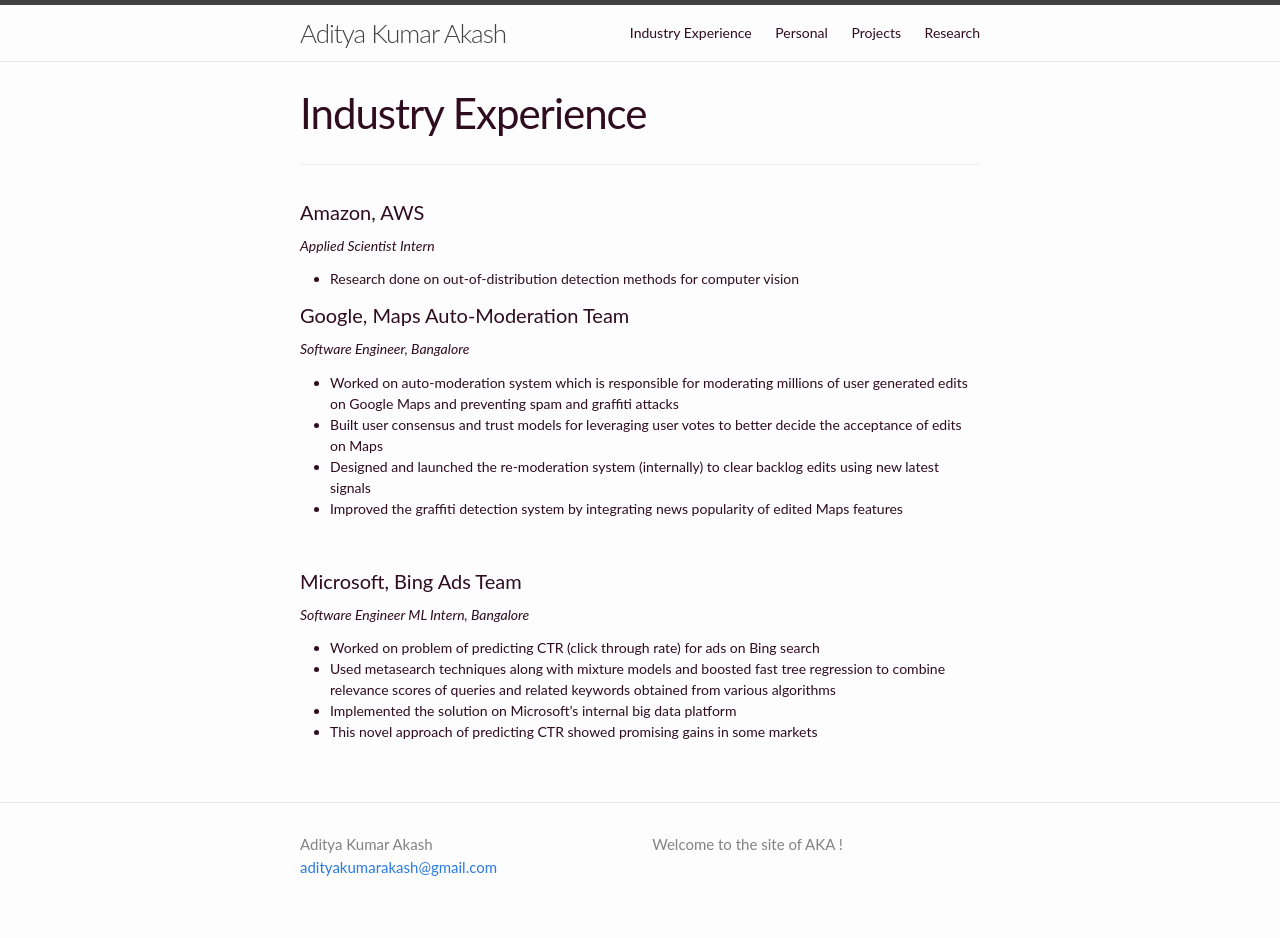
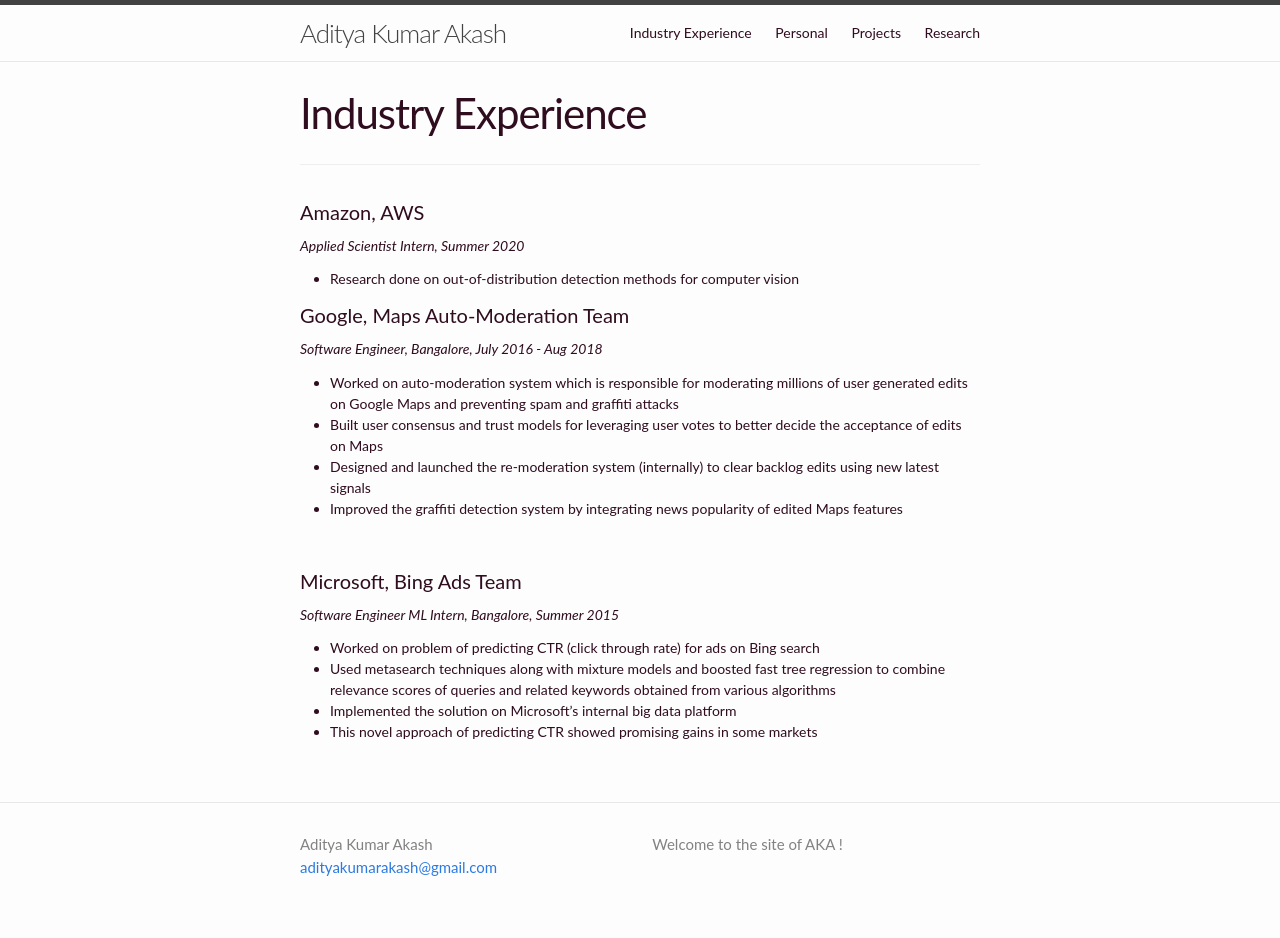
Before and after one commit to adityakumarakash/adityakumarakash.github.io, a Jekyll site: the page built from industry_experience.md, in a window 1280 px wide. Built offline with Jekyll 4.4.1, drawn with Linux system fonts in a browser that asks for light colours.

Commit message:
Update industry_experience.md

```diff
--- a/industry_experience.md
+++ b/industry_experience.md
@@ -7,11 +7,11 @@ permalink: /industry_experience/
 <br>
 
 #### Amazon, AWS
-##### *Applied Scientist Intern*
+##### *Applied Scientist Intern, Summer 2020*
 * Research done on out-of-distribution detection methods for computer vision
 
 #### Google, Maps Auto-Moderation Team
-##### *Software Engineer, Bangalore*
+##### *Software Engineer, Bangalore, July 2016 - Aug 2018*
 * Worked on auto-moderation system which is responsible for moderating millions of user generated edits on Google Maps and preventing spam and graffiti attacks
 * Built user consensus and trust models for leveraging user votes to better decide the acceptance of edits on Maps
 * Designed and launched the re-moderation system (internally) to clear backlog edits using new latest signals
@@ -20,7 +20,7 @@ permalink: /industry_experience/
 <br>
 
 #### Microsoft, Bing Ads Team
-##### *Software Engineer ML Intern, Bangalore*
+##### *Software Engineer ML Intern, Bangalore, Summer 2015*
 * Worked on problem of predicting CTR (click through rate) for ads on Bing search
 * Used metasearch techniques along with mixture models and boosted fast tree regression to combine relevance scores of queries and related keywords obtained from various algorithms
 * Implemented the solution on Microsoft’s internal big data platform
```
